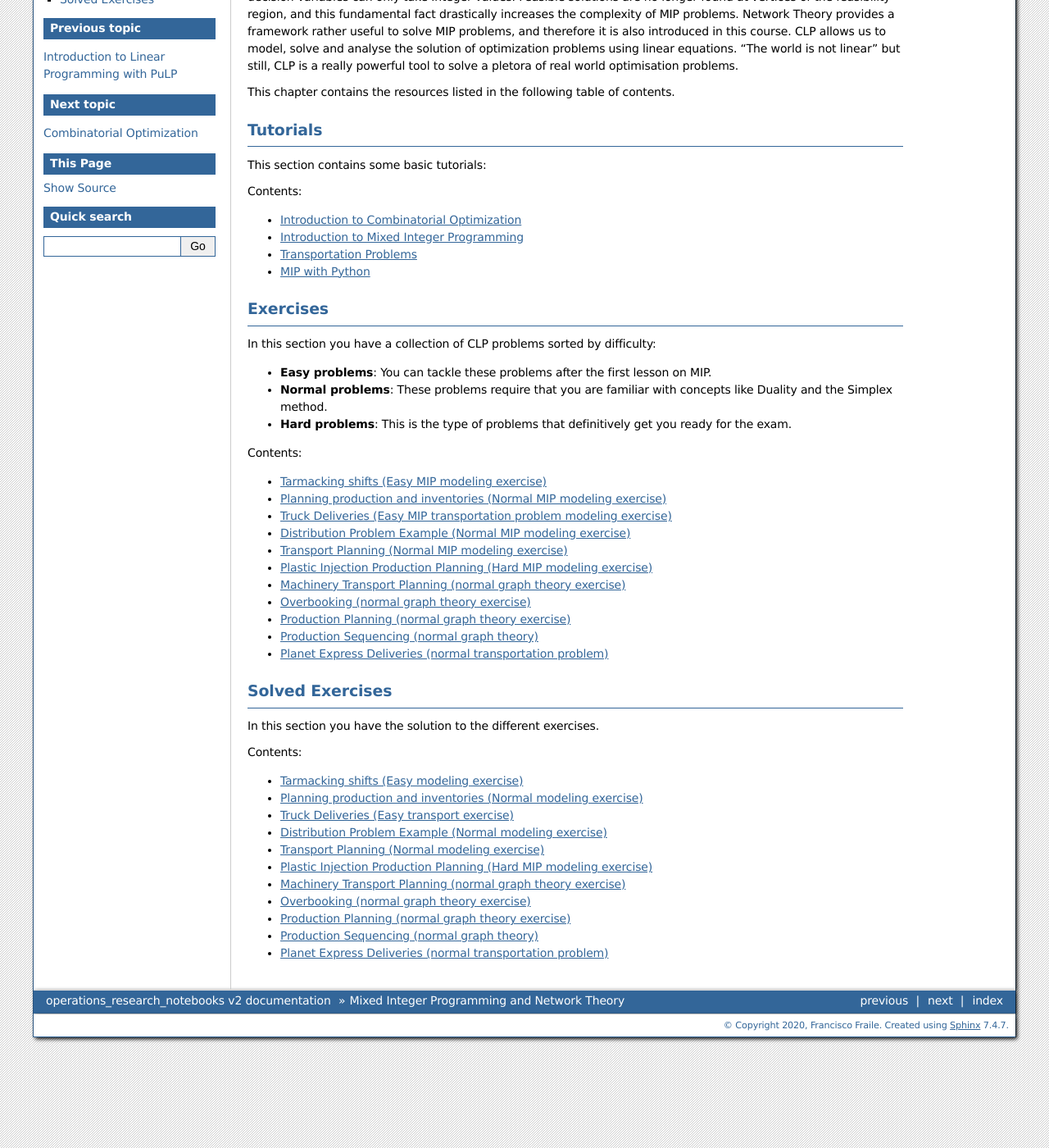
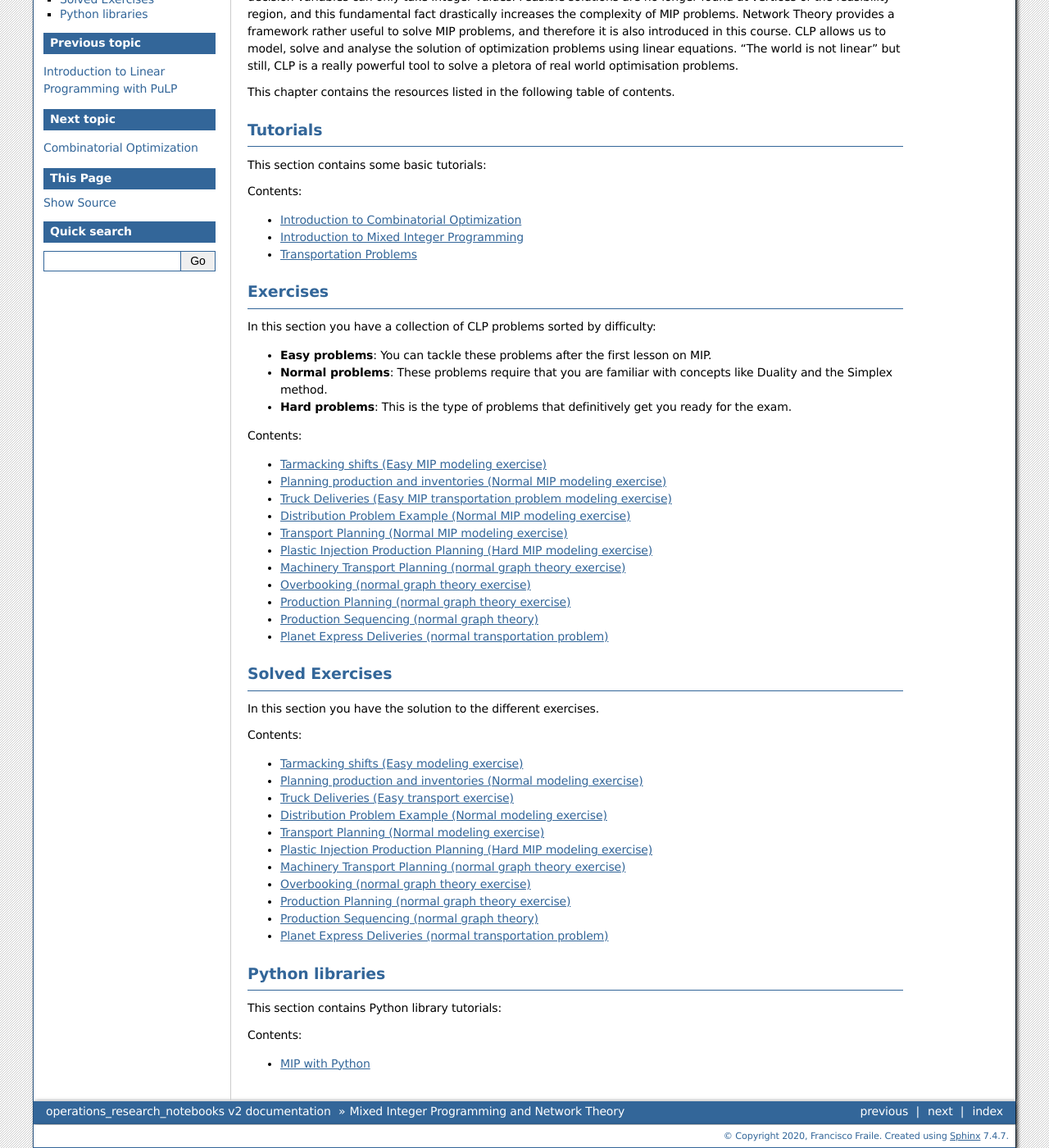
Before and after one commit to ffraile/operations-research-notebooks, a Sphinx documentation site: the page built from docs/source/MIP/index.rst, in a window 1280 px wide and 1400 px high, scrolled down 167 px. Shown: the whole window at 82% size. Built offline with Sphinx 7.4.7, drawn with Linux system fonts in a browser that asks for light colours; pages that are not in the unit, such as notebooks, are missing from menus.

```diff
--- a/docs/source/MIP/index.rst
+++ b/docs/source/MIP/index.rst
@@ -72,3 +72,15 @@
     Production Planning (normal graph theory exercise) </MIP/solved/Production Planning (Solved)>
     Production Sequencing (normal graph theory) </MIP/solved/Production Sequencing (Solved)>
     Planet Express Deliveries (normal transportation problem) </MIP/solved/Planet Express Deliveries>
+
+Python libraries
+________________
+This section contains Python library tutorials:
+
+.. toctree::
+    :maxdepth: 2
+    :caption: Contents:
+    :glob:
+    :titlesonly:
+
+    MIP with Python </MIP/tutorials/PuLP and Python MIP Tutorial>
```
Also changed, not shown: other parts of docs/source/MIP/index.rst (+1 -1 lines), docs/source/MIP/tutorials/sudoku GA.ipynb.
